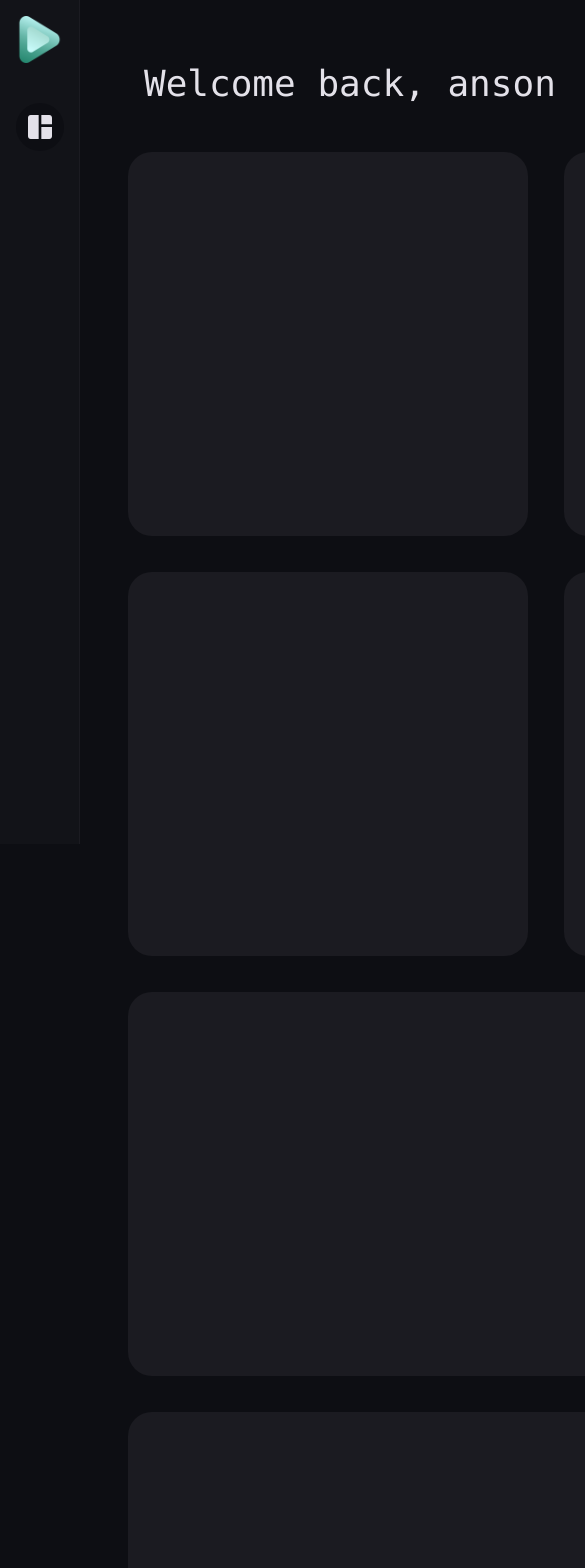
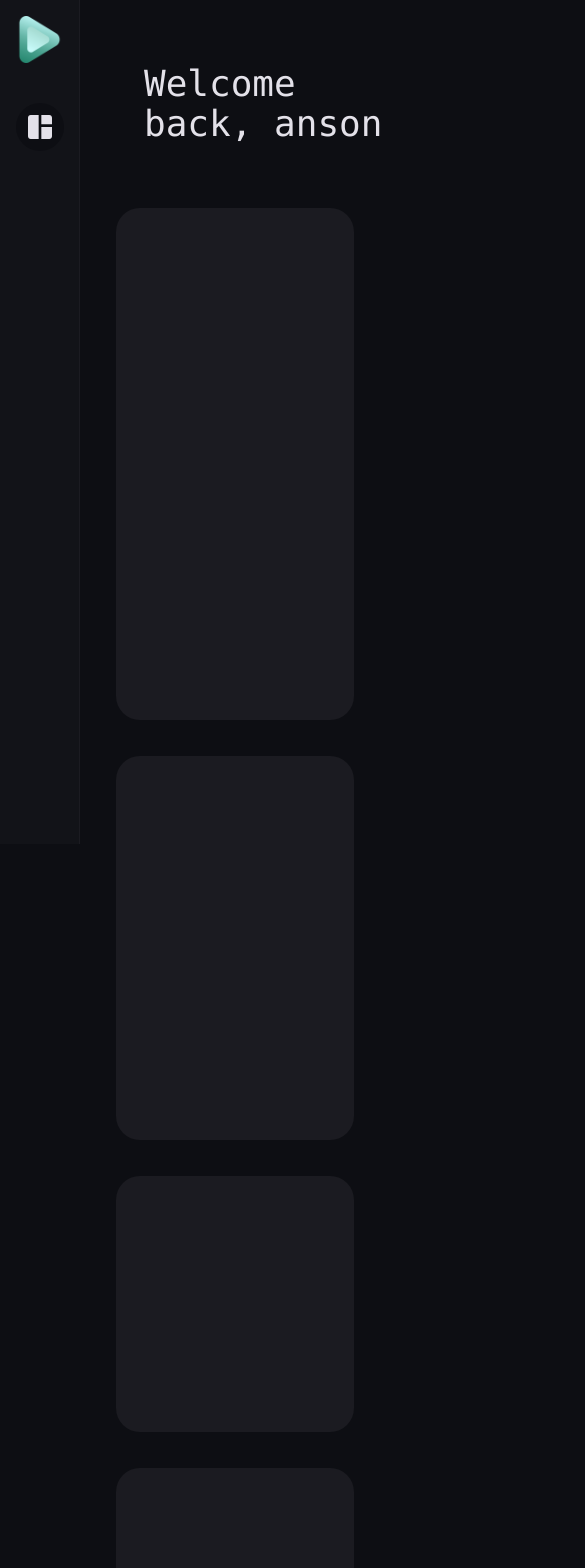
Before and after one commit to neonplayanson/zenstream-orchestrator, a Next.js app in the folder frontend/: page /dashboard in a window 390 px wide. Shown: the top 1568 px of the page, 585 px wide, since content can reach past the window. Built offline with nearby package versions, Linux system fonts and the light colour scheme.

Commit message:
Refactor dashboard layout and styles for improved responsiveness

```diff
--- a/frontend/app/dashboard/globals.css
+++ b/frontend/app/dashboard/globals.css
@@ -3,10 +3,16 @@
 @tailwind utilities;
 
 @layer components {
-  .gadget-small {
-    @apply w-[400px] h-96 bg-schemes-dark-surfaceContainerLow rounded-3xl;
+  .gadget-desktop {
+    @apply w-full bg-schemes-dark-surfaceContainerLow rounded-3xl;
   }
-  .gadget-big {
-    @apply w-[836px] h-96 bg-schemes-dark-surfaceContainerLow rounded-3xl;
+  .leftcol-padding {
+    @apply pl-16 pr-[18px] pb-16;
+  }
+  .rightcol-padding {
+    @apply pl-[18px] pr-16 pb-16;
+  }
+  .singlecol-padding {
+    @apply px-9 pb-9;
   }
 }
--- a/frontend/app/dashboard/page.tsx
+++ b/frontend/app/dashboard/page.tsx
@@ -12,14 +12,18 @@ export default function Dashboard() {
   return (
     <div className="w-full h-screen bg-schemes-dark-surfaceContainerLowest items-start justify-start">
       <Greeting />
-      <div className="flex flex-row flex-wrap items-start justify-center gap-9 p-12">
-        <div className="gadget-small"></div>
-        <div className="gadget-small"></div>
-        <div className="gadget-small"></div>
-        <div className="gadget-small"></div>
-        <div className="gadget-big"></div>
-        <div className="gadget-big"></div>
+      <div className="grid grid-cols-1 md:grid-cols-2 items-start justify-center pt-16">
+        <div className="flex flex-col items-start justify-start w-full h-full gap-9 singlecol-padding md:leftcol-padding">
+          <div className="gadget-desktop h-[32rem]"></div>
+          <div className="gadget-desktop h-96"></div>
+        </div>
+        <div className="flex flex-col items-start justify-start w-full h-full gap-9 singlecol-padding md:rightcol-padding">
+          <div className="gadget-desktop h-64"></div>
+          <div className="gadget-desktop h-96"></div>
+        </div>
       </div>
     </div>
   );
 }
+
+//todo: single column layout
```
